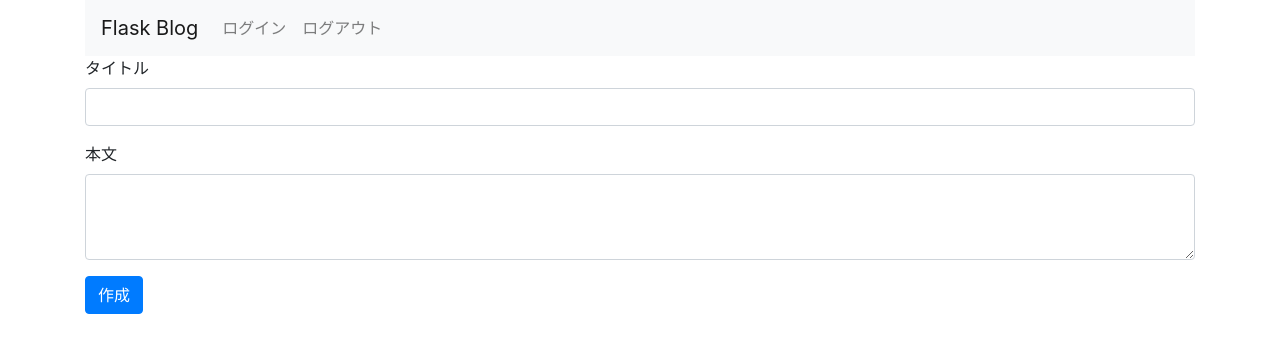
After one commit to norigithub/Flask_webAPP, a Flask app: template flask_blog/templates/entries/new.html in a window 1280 px wide. The commit adds this page. Shown: the top 353 px of the page. Run offline with Flask 2, Linux system fonts and the light colour scheme; the template is opened without the code that fills it, so the values that code supplies are empty; some libraries are stand-ins or nearby versions.

Commit message:
Add create function.

```diff
--- /dev/null
+++ b/flask_blog/templates/entries/new.html
@@ -0,0 +1,15 @@
+
+{% extends "layout.html" %}
+{% block body %}
+<form action="{{ url_for('addentry') }}" method="post" class="add-entry">
+    <div class="form-group">
+        <label for="InputTitle">タイトル</label>
+        <input type="text" class="form-control" id = "InputTtile" name=title>
+    </div>
+    <div class="form-group">
+        <label for="InputText">本文</label>
+        <textarea class="form-control" id="InputText" rows="3"></textarea>
+    </div>
+    <button type="submit" class="btn btn-primary">作成</button>
+</form>
+{% endblock %}
--- a/flask_blog/templates/layout.html
+++ b/flask_blog/templates/layout.html
@@ -25,6 +25,9 @@
                 </li>
                 {% else %}
                 <li class="nav-item">
+                    <a class="nav-link" href="{{ url_for('new_entry') }}">新規投稿</a>
+                </li>
+                <li class="nav-item">
                     <a class="nav-link" href="{{ url_for('logout') }}">ログアウト</a>
                 </li>
                 {% endif %}
```
Also changed, not shown: flask_blog/views/entries.py (+20 -0 lines).
